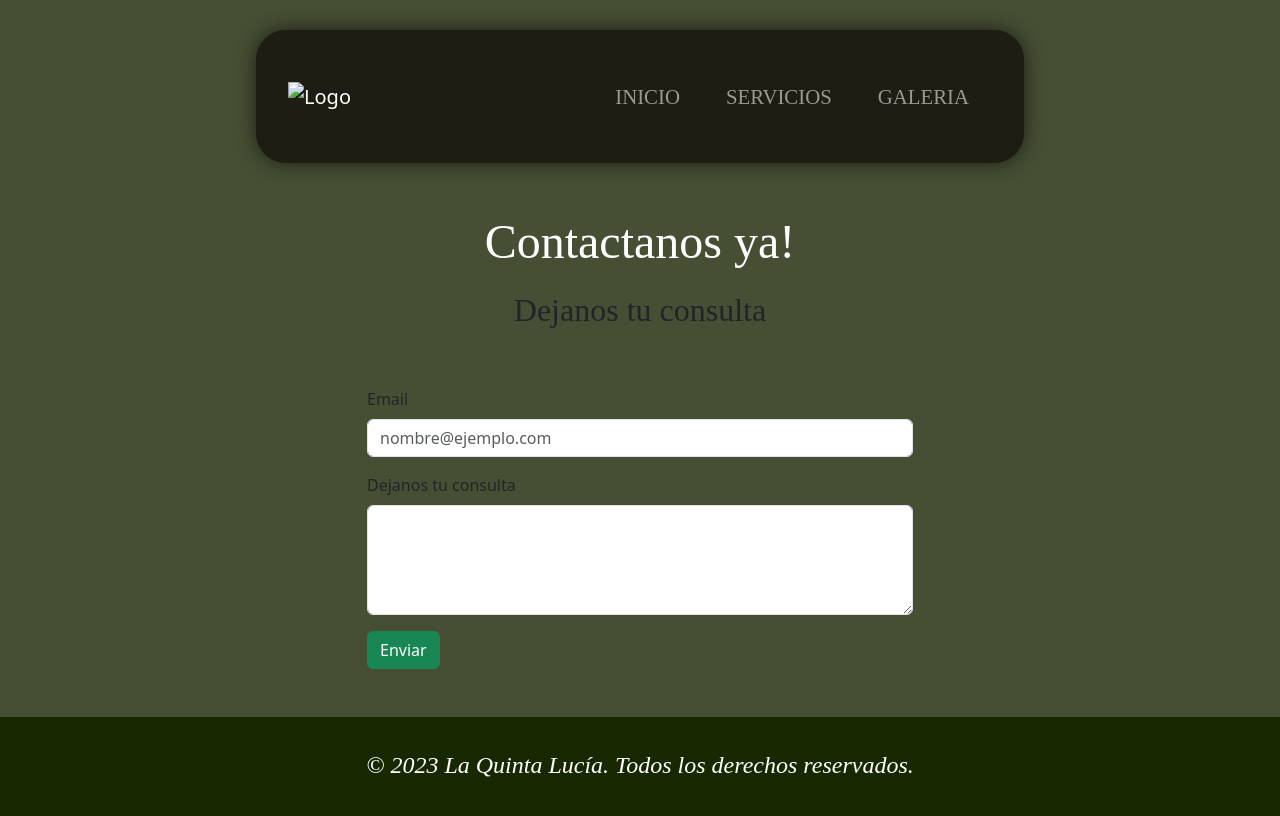
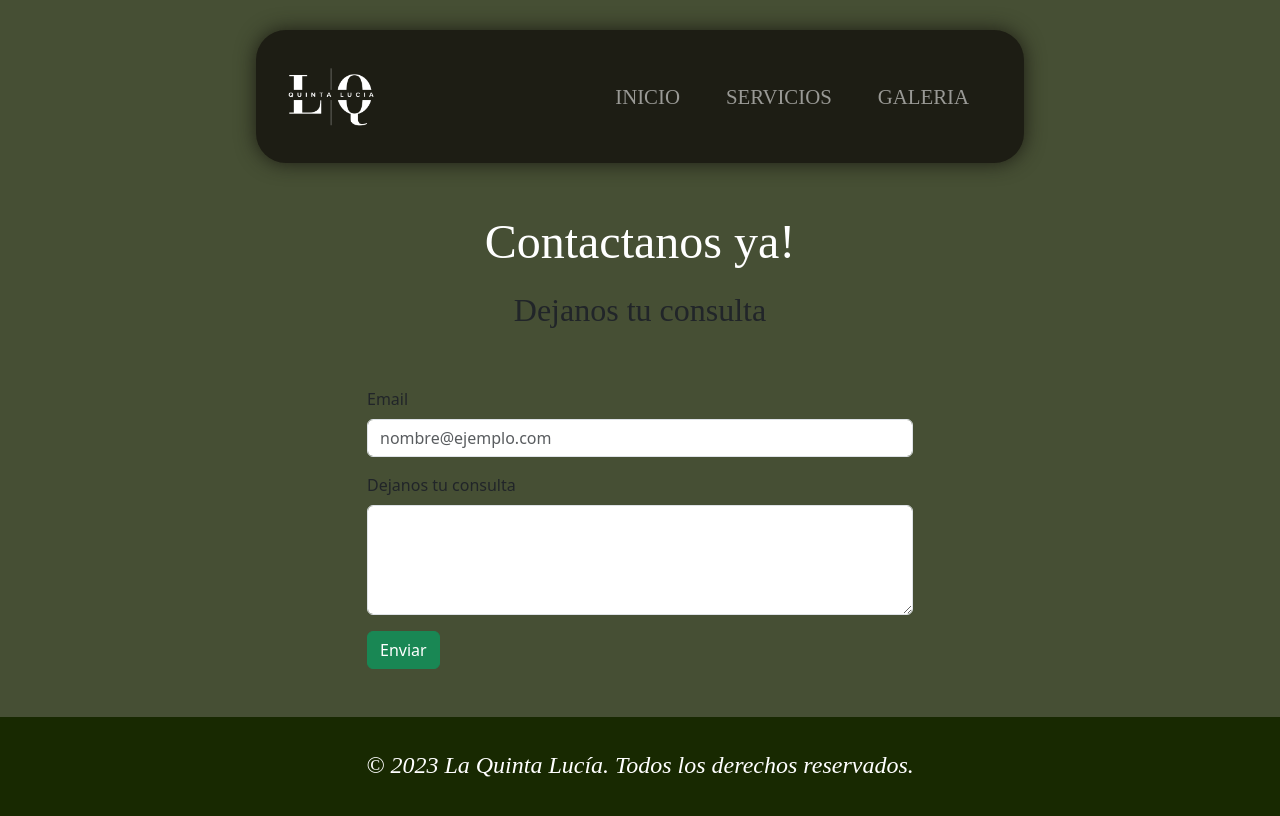
Before and after one commit to Lautyn/DW-69210-lautycoder, a plain HTML site: page pages/contacto.html in a window 1280 px wide. Drawn offline with nearby package versions, Linux system fonts and the light colour scheme; files that its build step writes are made by us from their sources; the site is published under a folder, as on GitHub Pages, so addresses that start at the root find nothing; a web font is replaced by a local one.

Commit message:
corregi link del logo

```diff
--- a/pages/contacto.html
+++ b/pages/contacto.html
@@ -20,8 +20,8 @@
     <header>
         <nav class="navbar navbar-expand-lg navbar-dark" style="background-color: #1D1D14;">
                 <div class="container">
-                  <a class="navbar-brand" href="/index.html">
-                    <img src="/medios/LOGO QUINTA.png" alt="Logo" style="height: 60px; margin-left: 20px;">
+                  <a class="navbar-brand" href="../index.html">
+                    <img src="../medios/LOGO QUINTA.png" alt="Logo" style="height: 60px; margin-left: 20px;">
                   </a>
                   <button class="navbar-toggler" type="button" data-bs-toggle="collapse" data-bs-target="#navContenido">
                     <span class="navbar-toggler-icon"></span>
```
Also changed, not shown: index.html (+1 -1 lines), pages/galeria.html (+2 -2 lines), pages/reservar.html (+2 -2 lines), pages/servicios.html (+2 -2 lines).
